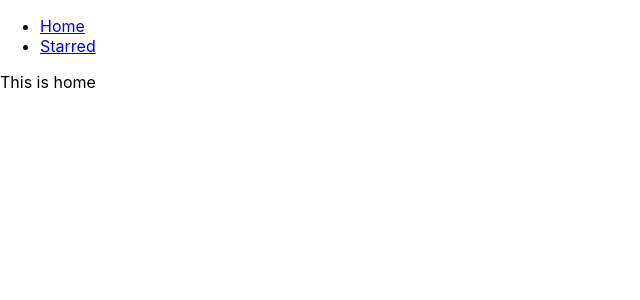
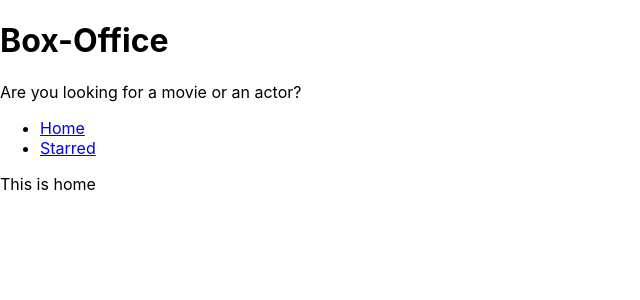
Before and after one commit to KRamBalaji/box-office, a React (Create React App) app: page / in a window 1280 px wide. Shown: the top 300 px of the page, without its empty margins (0-640 px from the left). Built offline with nearby package versions, Linux system fonts and the light colour scheme.

Commit message:
added layout management and created title

```diff
--- a/src/App.js
+++ b/src/App.js
@@ -1,15 +1,10 @@
 import React from 'react';
 import { Switch, Route } from 'react-router-dom';
-import Navs from './components/Navs';
 import Home from './pages/Home';
 import Starred from './pages/Starred';
 
 function App() {
   return (
-    <div>
-
-      <Navs />
-
   <Switch>
 
     <Route exact path="/">
@@ -27,7 +22,6 @@
     </Route>
 
   </Switch>
-  </div>
   );
 }
 
--- /dev/null
+++ b/src/components/MainPageLayout.js
@@ -0,0 +1,20 @@
+import React from 'react';
+import Navs from './Navs';
+import { Title } from './Title';
+
+
+const MainPageLayout = ({ children }) => {
+    return (
+        <div>
+            <Title
+            title="Box-Office"
+            subtitle="Are you looking for a movie or an actor?"
+            />
+            <Navs />
+
+            {children}
+        </div>
+    )
+}
+
+export default MainPageLayout
--- /dev/null
+++ b/src/components/Title.js
@@ -0,0 +1,10 @@
+import React from 'react'
+
+export const Title = ({ title, subtitle}) => {
+    return (
+        <div>
+            <h1>{title}</h1>
+            <p>{subtitle}</p>
+        </div>
+    )
+}
--- a/src/pages/Home.js
+++ b/src/pages/Home.js
@@ -1,10 +1,11 @@
 import React from 'react'
+import MainPageLayout from '../components/MainPageLayout'
 
 const Home = () => {
     return (
-        <div>
+        <MainPageLayout>
             This is home
-        </div>
+        </MainPageLayout>
     )
 }
 
--- a/src/pages/Starred.js
+++ b/src/pages/Starred.js
@@ -1,10 +1,11 @@
 import React from 'react'
+import MainPageLayout from '../components/MainPageLayout'
 
 const Starred = () => {
     return (
-        <div>
+        <MainPageLayout>
             This is starred
-        </div>
+        </MainPageLayout>
     )
 }
 
```
